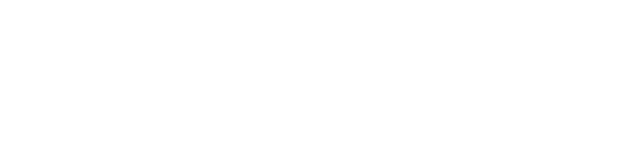
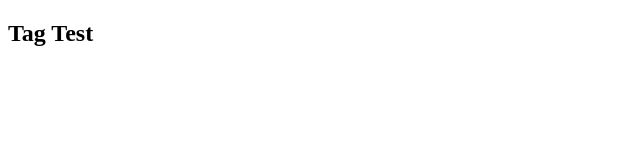
Before and after one commit to altharest/test_1, a plain HTML site: page index.html in a window 1280 px wide. Shown: the whole page, without its empty margins (0-640 px from the left). Drawn offline with Linux system fonts and the light colour scheme.

Commit message:
Tag Test

```diff
--- a/index.html
+++ b/index.html
@@ -6,6 +6,6 @@
     <title>Document</title>
 </head>
 <body>
-
+    <h2>Tag Test</h2>
 </body>
 </html>
```
